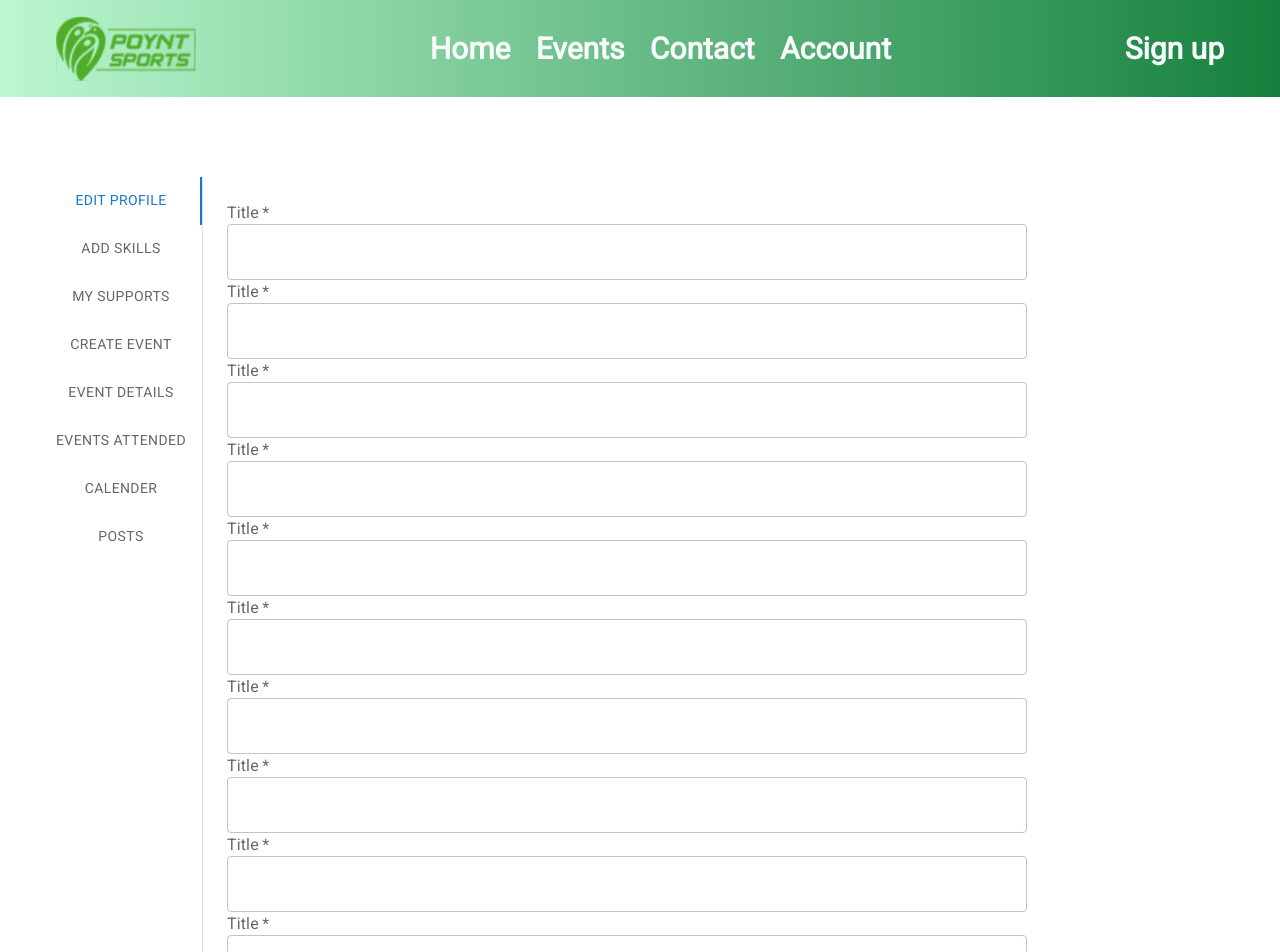
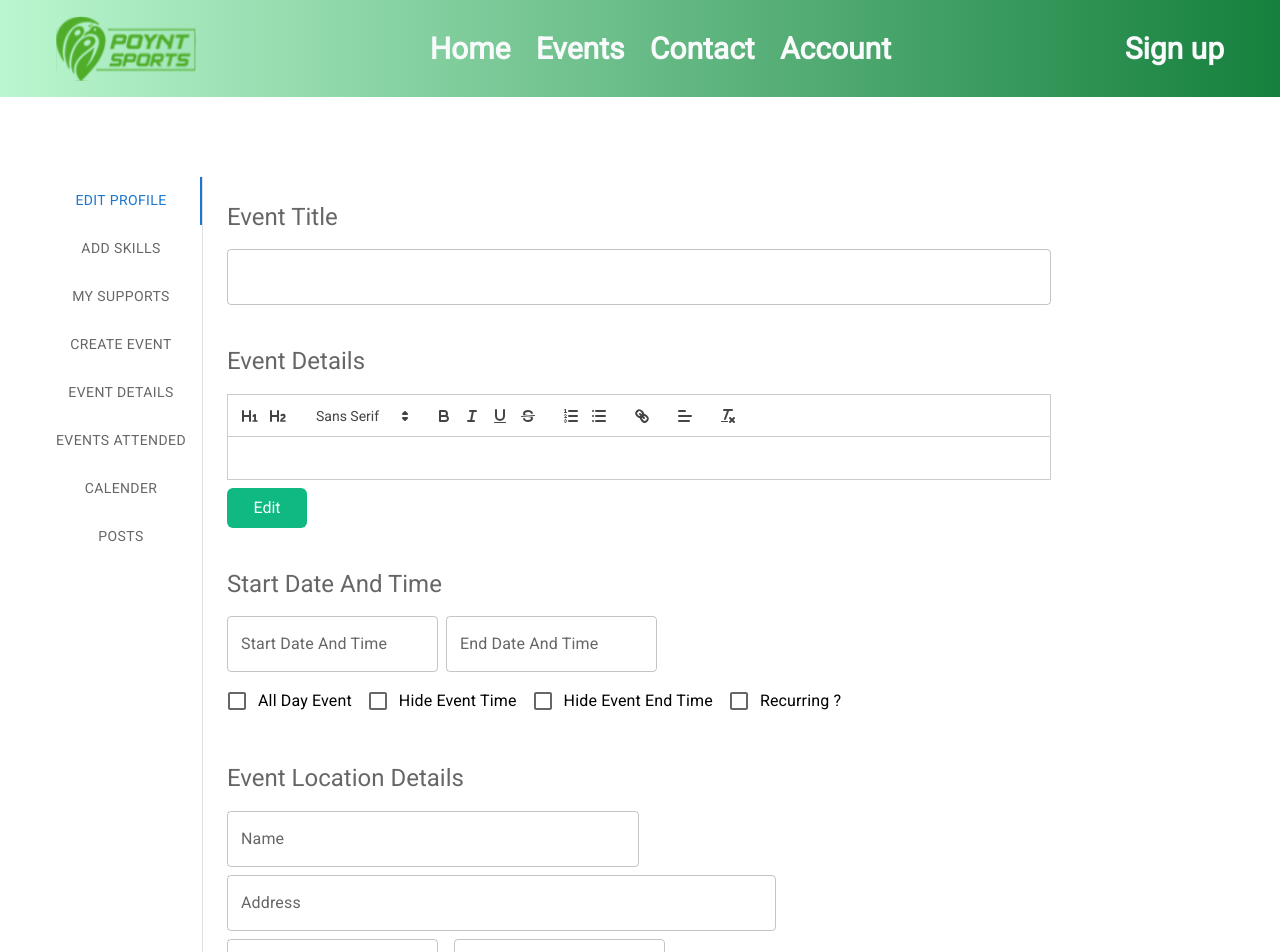
Before and after one commit to Ujucode/poynt-sports, a React (Vite) app: page /account/create-event in a window 1280 px wide. Shown: the top 952 px of the page. Built offline with nearby package versions, Linux system fonts and the light colour scheme.

Commit message:
-create event form complete

```diff
--- a/src/components/Account/CreateEventTab.jsx
+++ b/src/components/Account/CreateEventTab.jsx
@@ -1,36 +1,160 @@
-import { InputLabel } from "@mui/material";
-import Box from "@mui/material/Box";
-import TextField from "@mui/material/TextField";
+import {
+  FormControl,
+  FormLabel,
+  Typography,
+  Box,
+  TextField,
+  FormGroup,
+  FormControlLabel,
+  Checkbox,
+} from "@mui/material";
+import TextEditor from "../UI/TextEditor";
+import { MobileDateTimePicker } from "@mui/x-date-pickers";
+import { useRef, useState } from "react";
 
 const CreateEventTab = () => {
+  const [startDate, setStartDate] = useState();
+  const [endDate, setEndDate] = useState();
+  const uploadRef = useRef();
+
+  const handleUpload = () => {
+    uploadRef.current.click();
+  };
+
+  const handleSubmit = (e) => {
+    e.preventDefault();
+    const data = new FormData(e.currentTarget);
+    console.log({
+      "event-title": data.get("event-title"),
+      "event-location": data.get("event-location"),
+      address: data.get("address"),
+      state: data.get("state"),
+      city: data.get("city"),
+      "start-date-time-picker": new Date(startDate).toLocaleString(),
+      "end-date-time-picker": new Date(endDate).toLocaleString(),
+      "all-day-event": data.get("all-day-event"),
+      "hide-event-time": data.get("hide-event-time"),
+      "hide-event-end-time": data.get("hide-event-end-time"),
+      recurring: data.get("recurring"),
+    });
+  };
+
   return (
-    <Box
-      sx={{
-        width: 800,
-        maxWidth: "100%",
-      }}
+    <FormControl
+      className="w-5/6 gap-2 "
+      component={"form"}
+      onSubmit={handleSubmit}
     >
-      <InputLabel required>Title</InputLabel>
-      <TextField fullWidth id="fullWidth" />
-      <InputLabel required>Title</InputLabel>
-      <TextField fullWidth id="fullWidth" />
-      <InputLabel required>Title</InputLabel>
-      <TextField fullWidth id="fullWidth" />
-      <InputLabel required>Title</InputLabel>
-      <TextField fullWidth id="fullWidth" />
-      <InputLabel required>Title</InputLabel>
-      <TextField fullWidth id="fullWidth" />
-      <InputLabel required>Title</InputLabel>
-      <TextField fullWidth id="fullWidth" />
-      <InputLabel required>Title</InputLabel>
-      <TextField fullWidth id="fullWidth" />
-      <InputLabel required>Title</InputLabel>
-      <TextField fullWidth id="fullWidth" />
-      <InputLabel required>Title</InputLabel>
-      <TextField fullWidth id="fullWidth" />
-      <InputLabel required>Title</InputLabel>
-      <TextField fullWidth id="fullWidth" />
-    </Box>
+      {/* <FormControlLabel
+        required
+        control={<TextField id="event-title" />}
+        label="Event Title"
+        labelPlacement="top"
+      /> */}
+      <FormLabel>
+        <Typography variant="h5" gutterBottom>
+          Event Title
+        </Typography>
+      </FormLabel>
+      <TextField id="event-title" name="event-title" />
+
+      <FormLabel sx={{ mt: "2rem", minHeight: "auto" }}>
+        <Typography variant="h5" gutterBottom>
+          Event Details
+        </Typography>
+      </FormLabel>
+      <TextEditor id="text-editor" />
+
+      <FormLabel sx={{ mt: "2rem" }}>
+        <Typography variant="h5" gutterBottom>
+          Start Date And Time
+        </Typography>
+      </FormLabel>
+      <Box className=" flex gap-2">
+        <MobileDateTimePicker
+          name="start-date-time-picker"
+          id="start-date-time-picker"
+          label="Start Date And Time"
+          ampm
+          value={startDate}
+          onChange={(e) => setStartDate(e)}
+        />
+        <MobileDateTimePicker
+          name="end-date-time-picker"
+          id="end-date-time-picker"
+          label="End Date And Time"
+          ampm
+          value={endDate}
+          onChange={(e) => setEndDate(e)}
+        />
+      </Box>
+
+      <FormGroup row>
+        <FormControlLabel
+          control={<Checkbox />}
+          label="All Day Event"
+          name="all-day-event"
+        />
+        <FormControlLabel
+          control={<Checkbox />}
+          label="Hide Event Time"
+          name="hide-event-time"
+        />
+        <FormControlLabel
+          control={<Checkbox />}
+          label="Hide Event End Time"
+          name="hide-event-end-time"
+        />
+        <FormControlLabel
+          control={<Checkbox />}
+          label="Recurring ?"
+          name="recurring"
+        />
+      </FormGroup>
+
+      <FormLabel sx={{ mt: "2rem" }}>
+        <Typography variant="h5" gutterBottom>
+          Event Location Details
+        </Typography>
+      </FormLabel>
+
+      <TextField
+        name="event-location"
+        label="Name"
+        id="event-location"
+        className="w-3/6"
+      />
+      <TextField
+        label="Address"
+        id="address"
+        className="w-4/6"
+        name="address"
+      />
+      <FormGroup row sx={{ gap: 2 }}>
+        <TextField label="City" id="city" name="city" />
+        <TextField label="State" id="state" name="state" />
+      </FormGroup>
+
+      {/* <TextField
+        type="file"
+        id="Event Image"
+        label="Upload Event Image "
+        sx={{ style: "unset", width: "20rem" }}
+      /> */}
+      <input ref={uploadRef} type="file" hidden />
+      <button
+        className="p-2 w-40 bg-emerald-500 text-white rounded-md h-10"
+        onClick={handleUpload}
+      >
+        Upload Event Image
+      </button>
+      <button
+        type="submit"
+        className="p-2 w-1/4 h-10 mt-20 bg-emerald-500 text-white rounded-md "
+      >
+        Submit
+      </button>
+    </FormControl>
   );
 };
 
```
